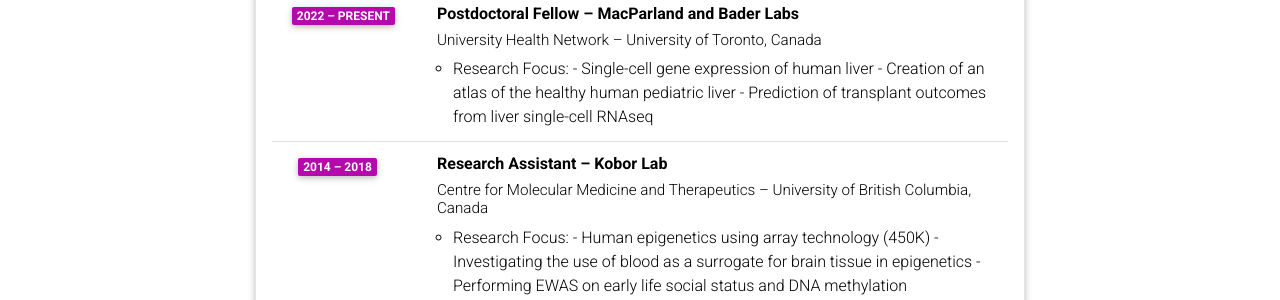
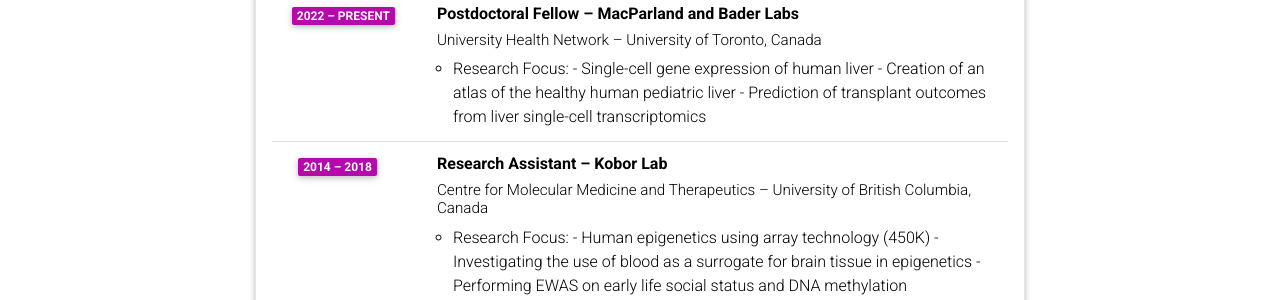
Before and after one commit to redgar598/racheledgar, a Jekyll site: the page built from _pages/cv.md, in a window 1280 px wide and 1214 px high. Shown: the part 255-555 px from the top of the window. Built offline with Jekyll 4.4.1, drawn with Linux system fonts in a browser that asks for light colours; comment, search, counter and statistics services are not loaded; a style sheet for code colours, icons or effects is not loaded.

Commit message:
cv change

```diff
--- a/_data/cv.yml
+++ b/_data/cv.yml
@@ -8,7 +8,7 @@
         Research Focus:
         - Single-cell gene expression of human liver
         - Creation of an atlas of the healthy human pediatric liver
-        - Prediction of transplant outcomes from liver single-cell RNAseq
+        - Prediction of transplant outcomes from liver single-cell transcriptomics
 
     - title: Research Assistant – Kobor Lab
       institution: Centre for Molecular Medicine and Therapeutics – University of British Columbia, Canada
```
